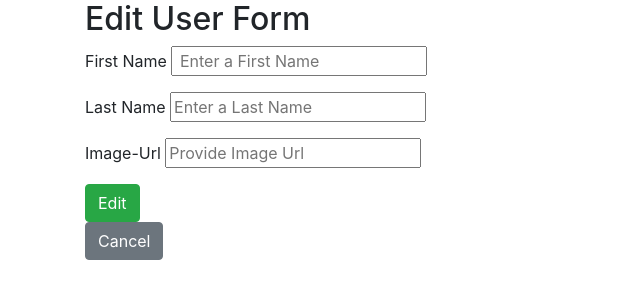
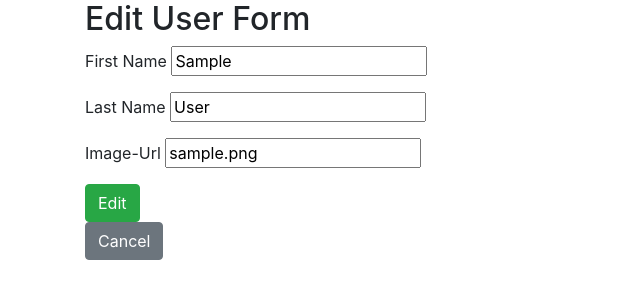
Before and after one commit to SpringBoardRepo/Blogly, a Flask app: template templates/edit_user.html in a window 1280 px wide. Shown: the top 300 px of the page, without its empty margins (0-640 px from the left). Run offline with Flask 2, Linux system fonts and the light colour scheme; the template is opened without the code that fills it: values that come from a table or form of the project are taken from there, others are empty; tables that the repository leaves empty hold one stand-in row (values such as "Sample post").

Commit message:
added user edit route

```diff
--- a/app.py
+++ b/app.py
@@ -1,6 +1,5 @@
 """Blogly application."""
 
-import re
 from flask import Flask, request, redirect
 from flask.templating import render_template
 from models import db, connect_db, User
@@ -38,20 +37,34 @@ def new_user():
 def add_user():
     first_name = request.form['first-name']
     last_name = request.form['last-name']
-    img_url = request.form['img-url']
-    img_url = img_url if img_url else None
+    img_url = request.form['img-url'] or None
 
-    user = User(first_name=first_name, last_name=last_name, img_url=img_url)
+    new_user = User(first_name=first_name,
+                    last_name=last_name, img_url=img_url)
+
+    db.session.add(new_user)
+    db.session.commit()
+    return redirect(f'/{new_user.id}')
+
+
+@app.route('/<int:user_id>/edit')
+def edit_user_form(user_id):
+    """Edit user info"""
+    user = User.query.get_or_404(user_id)
+    return render_template('edit_user.html', user=user)
+
+
+@app.route('/<int:user_id>/edit', methods=['POST'])
+def edit_user(user_id):
+    """Edit user info"""
+    user = User.query.get_or_404(user_id)
+    user.first_name = request.form['first-name']
+    user.last_name = request.form['last-name']
+    user.img_url = request.form['img-url'] or None
 
     db.session.add(user)
     db.session.commit()
     return redirect(f'/{user.id}')
-
-
-@app.route('/edit')
-def edit_user():
-    """Edit user info"""
-    return render_template('edit_user.html')
 
 
 @app.route('/<int:user_id>/delete')
--- a/models.py
+++ b/models.py
@@ -11,7 +11,7 @@ def connect_db(app):
     db.init_app(app)
 
 
-DEFAULT_IMG_URL = 'https://www.google.com/url?sa=i&url=https%3A%2F%2Fwww.phpfoxer.com%2Fblog%2Fphpfox-default-avatar&psig=AOvVaw3U-5h03AE38bWKdxjJVzEo&ust=1622237580174000&source=images&cd=vfe&ved=0CAIQjRxqFwoTCPi8p4ro6vACFQAAAAAdAAAAABAF'
+DEFAULT_IMG_URL = 'https://upload.wikimedia.org/wikipedia/commons/thumb/1/12/User_icon_2.svg/220px-User_icon_2.svg.png'
 
 
 class User(db.Model):
--- a/templates/details.html
+++ b/templates/details.html
@@ -22,7 +22,7 @@
       <h1 style="display: inline">{{user.first_name}} {{user.last_name}}</h1>
     </div>
 
-    <form action="/edit">
+    <form action="{{user.id}}/edit">
       <button class="btn btn-info">Edit</button>
     </form>
 
--- a/templates/edit_user.html
+++ b/templates/edit_user.html
@@ -13,25 +13,37 @@
   <body>
     <section class="container">
       <h2>Edit User Form</h2>
-      <form action="/" method="POST">
+      <form action="/{{user.id}}/edit" method="POST">
         <p>
           First Name
           <input
             type="text"
             placeholder=" Enter a First Name"
             name="first-name"
+            value="{{user.first_name}}"
           />
         </p>
         <p>
           Last Name
-          <input type="text" placeholder="Enter a Last Name" name="last-name" />
+          <input
+            type="text"
+            placeholder="Enter a Last Name"
+            name="last-name"
+            value="{{user.last_name}}"
+          />
         </p>
         <p>
           Image-Url
-          <input type="url" placeholder="Provide Image Url" name="img-url" />
+          <input
+            type="url"
+            placeholder="Provide Image Url"
+            name="img-url"
+            value="{{user.img_url}}"
+          />
         </p>
         <button class="btn btn-success">Edit</button>
       </form>
+
       <form action="/">
         <button class="btn btn-secondary">Cancel</button>
       </form>
```
